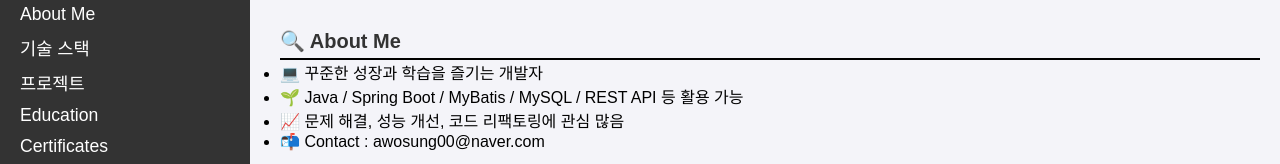
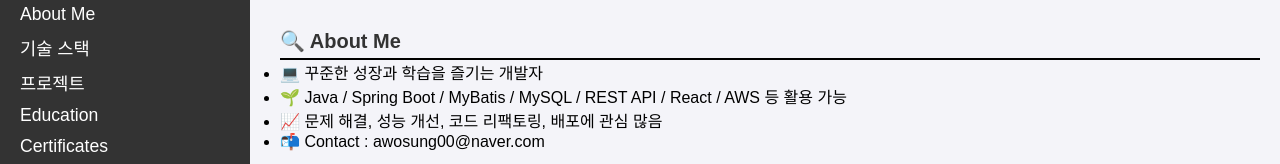
Before and after one commit to yimjongwon/yimjongwon.github.io, a plain HTML site: page index.html in a window 1280 px wide. Shown: the part 91-255 px from the top of the page. Drawn offline with Linux system fonts and the light colour scheme.

Commit message:
Update index.html

```diff
--- a/index.html
+++ b/index.html
@@ -33,8 +33,8 @@
                 <h2>🔍 About Me</h2>
                 <ul>
                     <li>💻 꾸준한 성장과 학습을 즐기는 개발자</li>
-                    <li>🌱 Java / Spring Boot / MyBatis / MySQL / REST API 등 활용 가능</li>
-                    <li>📈 문제 해결, 성능 개선, 코드 리팩토링에 관심 많음</li>
+                    <li>🌱 Java / Spring Boot / MyBatis / MySQL / REST API / React / AWS 등 활용 가능</li>
+                    <li>📈 문제 해결, 성능 개선, 코드 리팩토링, 배포에 관심 많음</li>
                     <li>📬 Contact : awosung00@naver.com</li>
                 </ul>
             </section>
```
